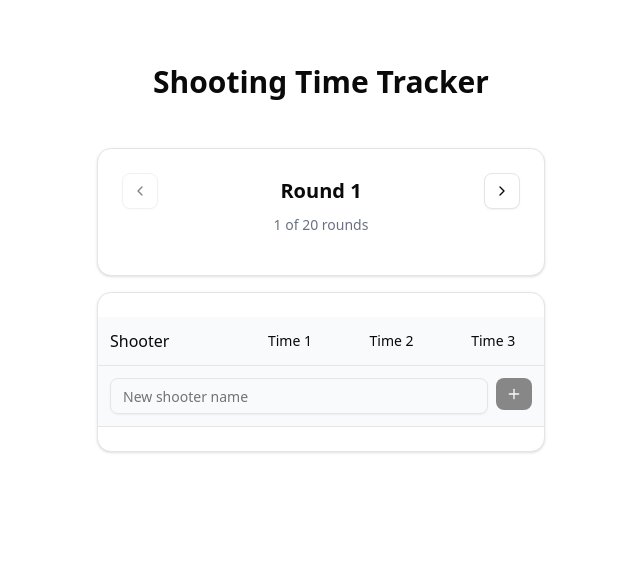
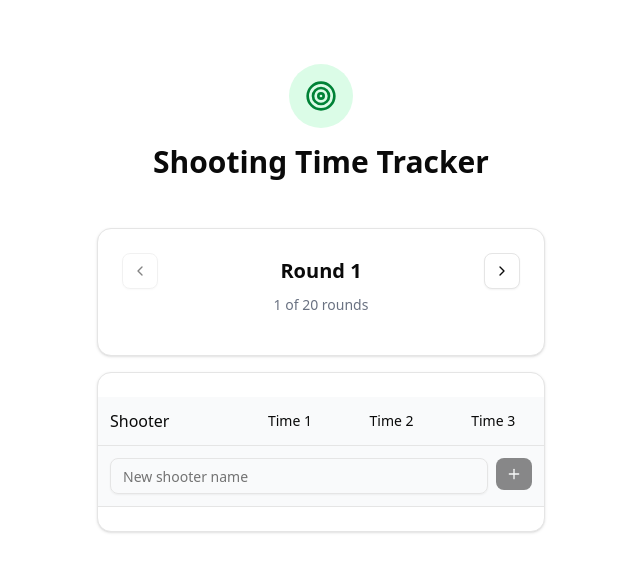
Before and after one commit to mattea11/shootingTimeTracker, a React (Vite) app: page / in a window 1280 px wide. Shown: the top 572 px of the page, without its empty margins (319-959 px from the left). Built offline with nearby package versions, Linux system fonts and the light colour scheme.

Commit message:
added icon

```diff
--- a/src/App.tsx
+++ b/src/App.tsx
@@ -3,11 +3,15 @@
 import { Label } from '@radix-ui/react-label'
 import TimeTrackerPage from './pages/TimeTrackerTable.tsx'
 import ResultsPage from './pages/ShootingResults.tsx'
+import { Target } from 'lucide-react'
 
 function App() {
   return (
     <Router>
       <div className="container mx-auto px-4 py-8">
+        <div className="mx-auto mb-4 w-16 h-16 bg-green-100 rounded-full flex items-center justify-center">
+              <Target className="w-8 h-8 text-green-700" />
+            </div>
         <Label className="text-3xl font-bold mb-8 block">Shooting Time Tracker</Label>
         <Routes>
           <Route path="/" element={<TimeTrackerPage />} />
```
